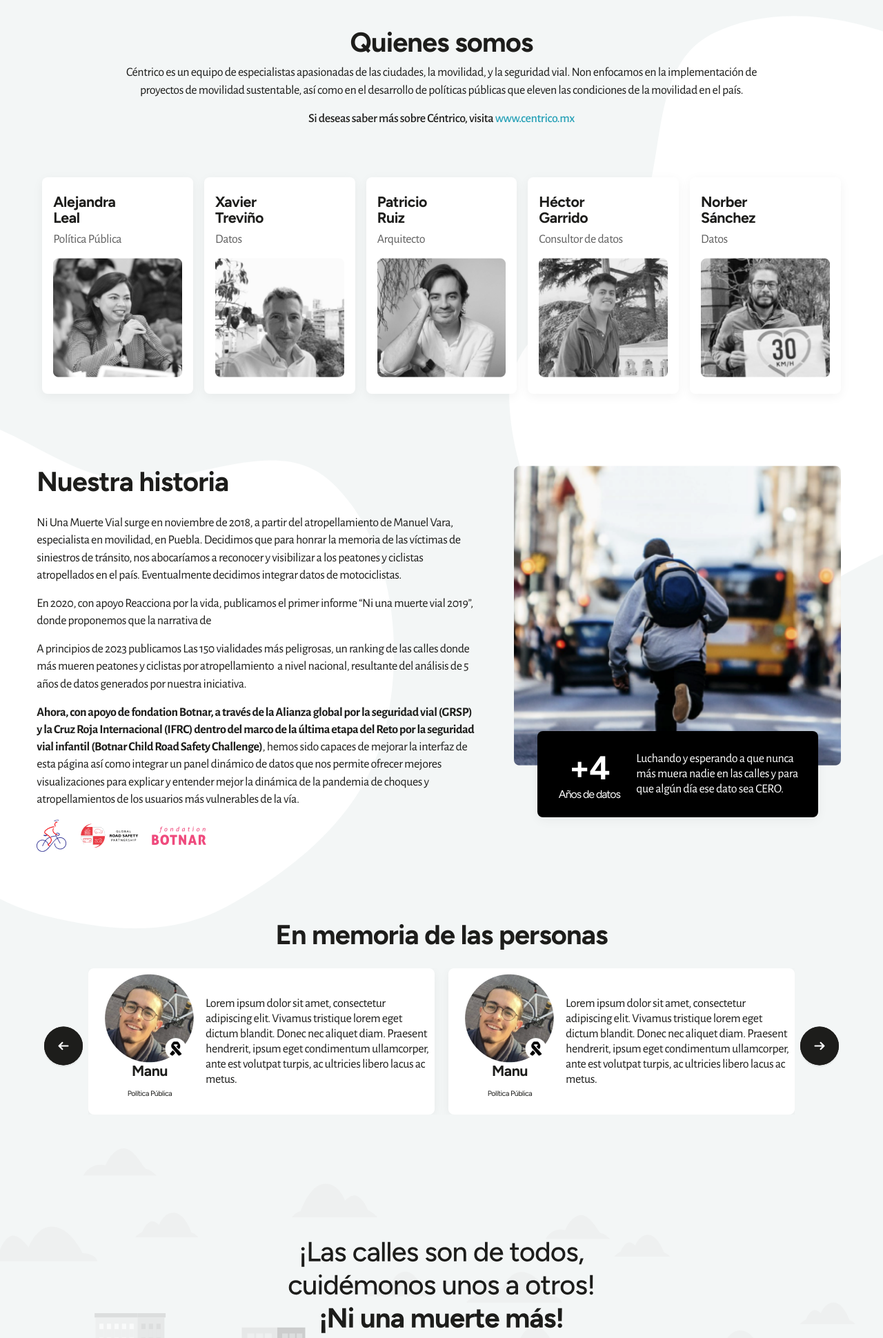
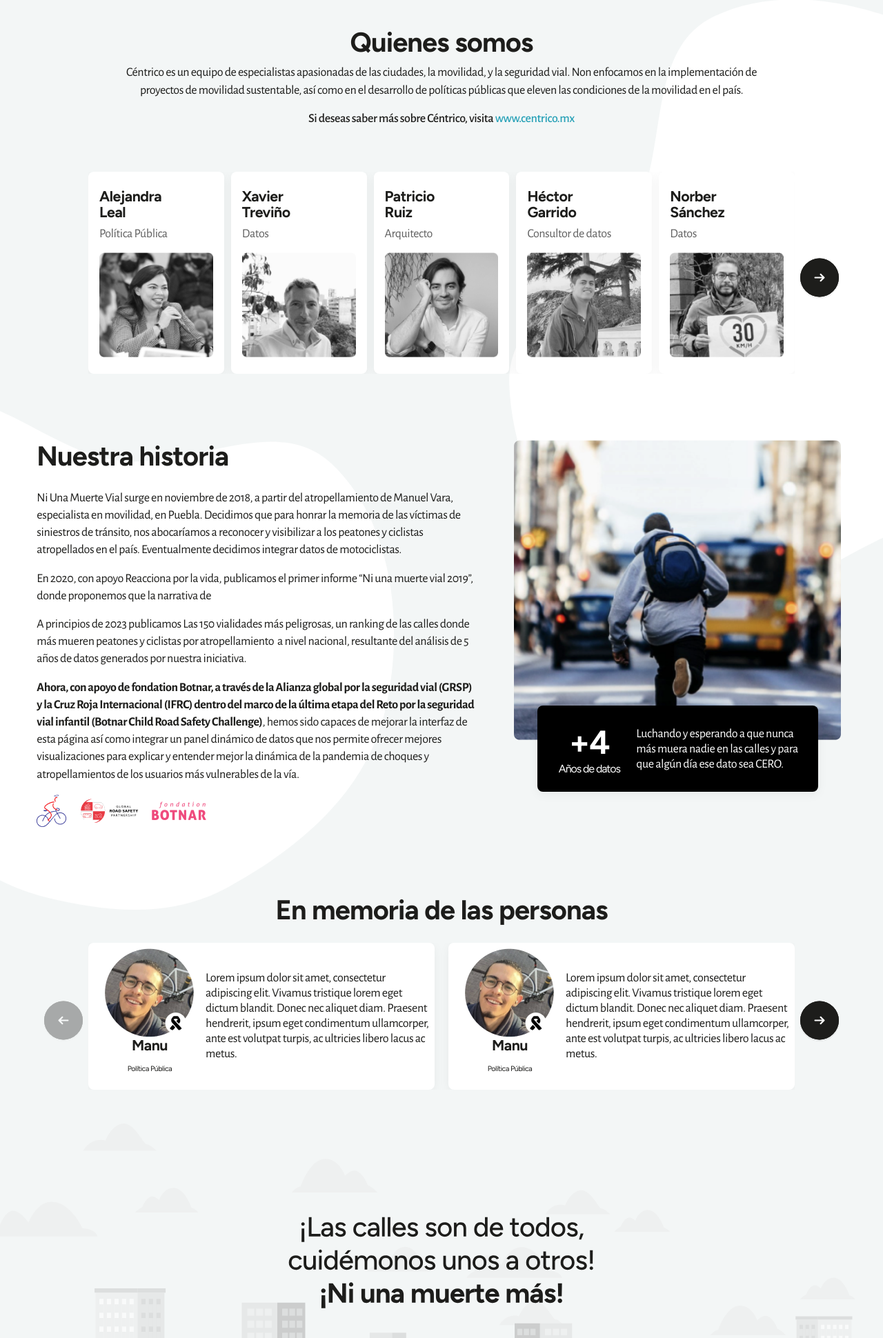
Before and after one commit to adanzilla/numv, a PHP site: page / in a window 1280 px wide. Shown: the part 3018-4958 px from the top of the page at 69% size. Run offline with PHP 8.4, Linux system fonts and the light colour scheme; style sheets or scripts are compiled from the project's sources; some libraries are stand-ins or nearby versions.

Commit message:
Se cambian las cards de quienes somos a swiper

```diff
--- a/maqueta/css/numv.css
+++ b/maqueta/css/numv.css
@@ -477,14 +477,18 @@
 * body section#quienes-somos p.text-center:last-child {
   font-weight: 500;
 }
-/* line 555, ../sass/numv.scss */
+/* line 556, ../sass/numv.scss */
+* body section#quienes-somos .swiper-button-disabled {
+  display: none;
+}
+/* line 560, ../sass/numv.scss */
 * body section#quienes-somos .card {
   border-radius: 8px;
   border: 0;
   background: #FFF;
   box-shadow: 0px 4px 16px 0px rgba(0, 0, 0, 0.05);
 }
-/* line 564, ../sass/numv.scss */
+/* line 569, ../sass/numv.scss */
 * body section#quienes-somos .card p.name {
   font-family: "Figtree", sans-serif;
   font-size: 21.341px;
@@ -495,7 +499,7 @@
   width: 60%;
   margin-bottom: 10px;
 }
-/* line 573, ../sass/numv.scss */
+/* line 578, ../sass/numv.scss */
 * body section#quienes-somos .card p.position {
   color: #606060;
   font-family: "Alegreya Sans", serif;
@@ -505,7 +509,7 @@
   line-height: 110%;
   /* 19.8px */
 }
-/* line 586, ../sass/numv.scss */
+/* line 591, ../sass/numv.scss */
 * body section#nuestra-historia h2 {
   font-size: 40px;
   font-size: 3.1vw;
@@ -513,7 +517,7 @@
   font-family: "Figtree", sans-serif;
   letter-spacing: -0.88px;
 }
-/* line 595, ../sass/numv.scss */
+/* line 600, ../sass/numv.scss */
 * body section#nuestra-historia .left-column p {
   font-family: "Alegreya Sans", serif;
   font-size: 18px;
@@ -521,17 +525,17 @@
   font-weight: 400;
   line-height: 1.4;
 }
-/* line 605, ../sass/numv.scss */
+/* line 610, ../sass/numv.scss */
 * body section#nuestra-historia .right-column .caption-box {
   margin-top: -50px;
 }
-/* line 607, ../sass/numv.scss */
+/* line 612, ../sass/numv.scss */
 * body section#nuestra-historia .right-column .caption-box .caption-body {
   border-radius: 8px;
   background: #000;
   box-shadow: 0px 4px 16px 0px rgba(0, 0, 0, 0.05);
 }
-/* line 611, ../sass/numv.scss */
+/* line 616, ../sass/numv.scss */
 * body section#nuestra-historia .right-column .caption-box .caption-body p {
   color: #FFF;
   font-family: "Alegreya Sans", serif;
@@ -541,7 +545,7 @@
   line-height: normal;
   margin-bottom: 0;
 }
-/* line 619, ../sass/numv.scss */
+/* line 624, ../sass/numv.scss */
 * body section#nuestra-historia .right-column .caption-box .caption-body p.years {
   font-family: "Figtree", sans-serif;
   font-size: 48px;
@@ -550,7 +554,7 @@
   line-height: normal;
   letter-spacing: -1.056px;
 }
-/* line 626, ../sass/numv.scss */
+/* line 631, ../sass/numv.scss */
 * body section#nuestra-historia .right-column .caption-box .caption-body p.years span {
   font-family: "Figtree", sans-serif;
   color: #ffffff;
@@ -560,7 +564,7 @@
   line-height: normal;
   display: block;
 }
-/* line 645, ../sass/numv.scss */
+/* line 650, ../sass/numv.scss */
 * body section#en-memoria h2 {
   font-size: 40px;
   font-size: 3.1vw;
@@ -568,13 +572,13 @@
   font-family: "Figtree", sans-serif;
   letter-spacing: -0.88px;
 }
-/* line 654, ../sass/numv.scss */
+/* line 659, ../sass/numv.scss */
 * body section#en-memoria .swiper-slide .card {
   border-radius: 8px;
   background: #FFF;
   box-shadow: 0px 4px 16px 0px rgba(0, 0, 0, 0.05);
 }
-/* line 660, ../sass/numv.scss */
+/* line 665, ../sass/numv.scss */
 * body section#en-memoria .swiper-slide .card p.name {
   text-align: center;
   font-family: "Figtree", sans-serif;
@@ -584,7 +588,7 @@
   line-height: 110%;
   /* 23.475px */
 }
-/* line 669, ../sass/numv.scss */
+/* line 674, ../sass/numv.scss */
 * body section#en-memoria .swiper-slide .card p.position {
   font-family: "Figtree", sans-serif;
   font-size: 10.671px;
@@ -593,7 +597,7 @@
   line-height: 110%;
   /* 11.738px */
 }
-/* line 677, ../sass/numv.scss */
+/* line 682, ../sass/numv.scss */
 * body section#en-memoria .swiper-slide .card p.text {
   font-family: "Alegreya Sans", serif;
   font-size: 18px;
@@ -601,17 +605,17 @@
   font-weight: 400;
   line-height: normal;
 }
-/* line 692, ../sass/numv.scss */
+/* line 697, ../sass/numv.scss */
 * body footer {
   background-image: url("../img/footer-bg.png");
   background-size: cover;
   background-repeat: no-repeat;
 }
-/* line 698, ../sass/numv.scss */
+/* line 703, ../sass/numv.scss */
 * body footer form .form-group {
   position: relative;
 }
-/* line 701, ../sass/numv.scss */
+/* line 706, ../sass/numv.scss */
 * body footer form .form-group label.error {
   background-color: #000000;
   color: #ffffff;
@@ -622,42 +626,42 @@
   top: 0;
   right: 0;
 }
-/* line 714, ../sass/numv.scss */
+/* line 719, ../sass/numv.scss */
 * body footer form .form-group .btn-group .btn-primary {
   background-color: #ffffff;
   border-color: #1D1D1B;
   color: #1D1D1B;
 }
-/* line 718, ../sass/numv.scss */
+/* line 723, ../sass/numv.scss */
 * body footer form .form-group .btn-group .btn-primary:not(:disabled):not(.disabled).active, * body footer form .form-group .btn-group .btn-primary:not(:disabled):not(.disabled):active {
   background-color: #1D1D1B;
   color: #ffffff;
   border-color: #1D1D1B;
 }
-/* line 726, ../sass/numv.scss */
+/* line 731, ../sass/numv.scss */
 * body footer form .form-group .btn-group .show > .btn-primary.dropdown-toggle {
   background-color: #1D1D1B;
   color: #ffffff;
   border-color: #1D1D1B;
 }
-/* line 736, ../sass/numv.scss */
+/* line 741, ../sass/numv.scss */
 * body footer #scroll-top {
   height: auto;
   width: auto;
   display: block;
 }
-/* line 740, ../sass/numv.scss */
+/* line 745, ../sass/numv.scss */
 * body footer #scroll-top:hover {
   background-image: url("../img/rounded-top-arrow-dark-hover.svg");
   background-repeat: no-repeat;
   background-position: right;
   background-size: contain;
 }
-/* line 745, ../sass/numv.scss */
+/* line 750, ../sass/numv.scss */
 * body footer #scroll-top:hover img {
   opacity: 0;
 }
-/* line 752, ../sass/numv.scss */
+/* line 757, ../sass/numv.scss */
 * body footer h3 {
   font-family: "Alegreya Sans", serif;
   font-size: 16px;
@@ -666,7 +670,7 @@
   line-height: 150%;
   /* 24px */
 }
-/* line 761, ../sass/numv.scss */
+/* line 766, ../sass/numv.scss */
 * body footer p a {
   color: #352F28;
   font-family: "Figtree", sans-serif;
@@ -675,7 +679,7 @@
   font-weight: 400;
   line-height: normal;
 }
-/* line 772, ../sass/numv.scss */
+/* line 777, ../sass/numv.scss */
 * body footer a i.fab {
   font-size: 24px;
   font-size: 1.9vw;
--- a/maqueta/index.html
+++ b/maqueta/index.html
@@ -491,10 +491,14 @@
 
             </div>
 
-            <div class="col-12 col-sm-10 col-lg-11 mx-auto">
+            <div class="col-12 col-sm-10 col-lg-12 mx-auto">
 
                 <div class="row no-gutters my-5">
-                    <div class="col p-2">
+                    <div class="col-12">
+                        <div class="swiper mySwiperTeam">
+
+                            <div class="swiper-wrapper">
+                                <div class="swiper-slide">
                                     <div class="card py-4 px-3">
                                         <p class="name">
                                             Alejandra
@@ -506,7 +510,7 @@
                                         <img src="img/alejandra-leal.png" alt="" class="img-fluid">
                                     </div>
                                 </div>
-                    <div class="col p-2">
+                                <div class="swiper-slide">
                                     <div class="card py-4 px-3">
                                         <p class="name">
                                             Xavier
@@ -518,7 +522,7 @@
                                         <img src="img/xavier-trevino.png" alt="" class="img-fluid">
                                     </div>
                                 </div>
-                    <div class="col p-2">
+                                <div class="swiper-slide">
                                     <div class="card py-4 px-3">
                                         <p class="name">
                                             Patricio
@@ -530,7 +534,7 @@
                                         <img src="img/patricio-ruiz.png" alt="" class="img-fluid">
                                     </div>
                                 </div>
-                    <div class="col p-2">
+                                <div class="swiper-slide">
                                     <div class="card py-4 px-3">
                                         <p class="name">
                                             Héctor
@@ -542,7 +546,7 @@
                                         <img src="img/hector-garrido.png" alt="" class="img-fluid">
                                     </div>
                                 </div>
-                    <div class="col p-2">
+                                <div class="swiper-slide">
                                     <div class="card py-4 px-3">
                                         <p class="name">
                                             Norber
@@ -554,6 +558,31 @@
                                         <img src="img/norber-sanchez.png" alt="" class="img-fluid">
                                     </div>
                                 </div>
+                                <div class="swiper-slide">
+                                    <div class="card py-4 px-3">
+                                        <p class="name">
+                                            Norber
+                                            Sánchez
+                                        </p>
+                                        <p class="position">
+                                            Datos
+                                        </p>
+                                        <img src="img/norber-sanchez.png" alt="" class="img-fluid">
+                                    </div>
+                                </div>
+                            </div>
+
+
+
+                        </div>
+                        <div class="swiper-button-prev">
+                            <img src="img/rounded-left-arrow-dark.svg" alt="">
+                        </div>
+                        <div class="swiper-button-next">
+                            <img src="img/rounded-right-arrow-dark.svg" alt="">
+                        </div>
+                    </div>
+
                 </div>
 
             </div>
--- a/maqueta/js/main.js
+++ b/maqueta/js/main.js
@@ -191,6 +191,43 @@ jQuery(document).ready(function($) {
 		console.log(error)
 	}
 
+	try{
+
+	    var swiper = new Swiper(".mySwiperTeam", {
+	        slidesPerView: 5,
+	        spaceBetween: 10,
+	        centeredSlides: false,
+
+	        loop: false,
+	        navigation: {
+	            nextEl: ".swiper-button-next",
+	            prevEl: ".swiper-button-prev",
+	        },
+	        breakpoints: {
+
+	        	320: {
+	        		slidesPerView: 1
+	        	},
+
+	        	780: {
+	        		slidesPerView: 1
+	        	},
+
+	        	980: {
+	        		slidesPerView: 3
+	        	},
+
+	        	1024: {
+	        		slidesPerView: 5
+	        	},
+	        }
+	    });
+
+	}
+	catch(error) {
+		console.log(error)
+	}
+
 	if ( jQuery('form#contacto').length ) {
         jQuery('form#contacto').validate({
             rules: {
--- a/maqueta/sass/numv.scss
+++ b/maqueta/sass/numv.scss
@@ -552,6 +552,11 @@ $figtree: 'Figtree', sans-serif;
 					}
 				}
 
+
+				.swiper-button-disabled {
+					display: none;
+				}
+
 				.card {
 					border-radius: 8px;
 					border: 0;
```
Lines whose indentation alone changed are shown as unchanged.
